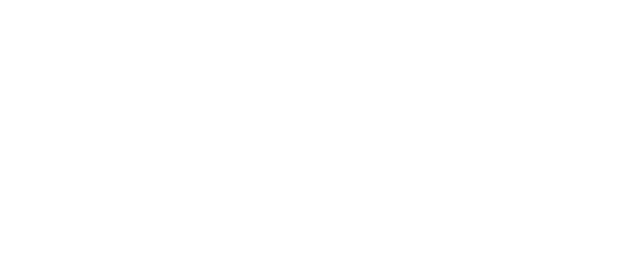
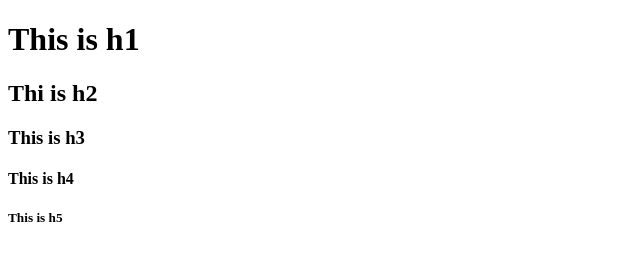
Before and after one commit to StevenAgang06/SSCGI_Agang_D02, a plain HTML site: page index.html in a window 1280 px wide. Shown: the whole page, without its empty margins (0-640 px from the left). Drawn offline with Linux system fonts and the light colour scheme.

Commit message:
adding headings

```diff
--- a/index.html
+++ b/index.html
@@ -6,6 +6,12 @@
     <title>Agang Discussion 2</title>
 </head>
 <body>
-
+    <!--Headings-->
+    <h1>This is h1</h1>
+    <h2>Thi is h2</h2>
+    <h3>This is h3</h3>
+    <h4>This is h4</h4>
+    <h5>This is h5</h5>
+    <!--End of Headings-->
 </body>
 </html>
```
